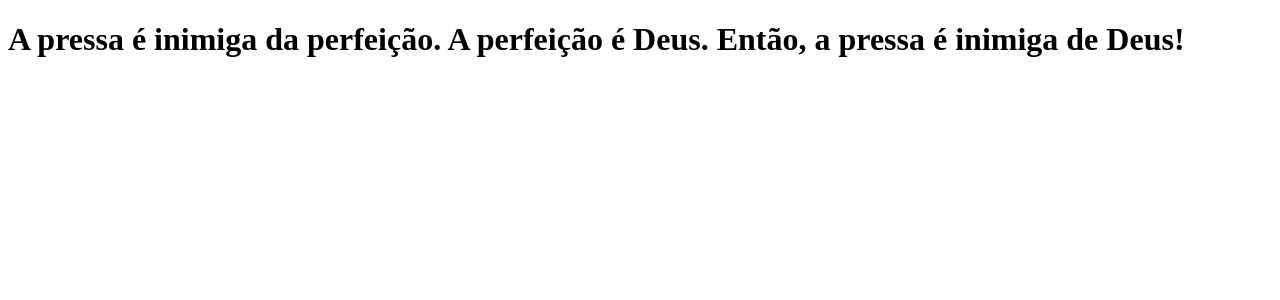
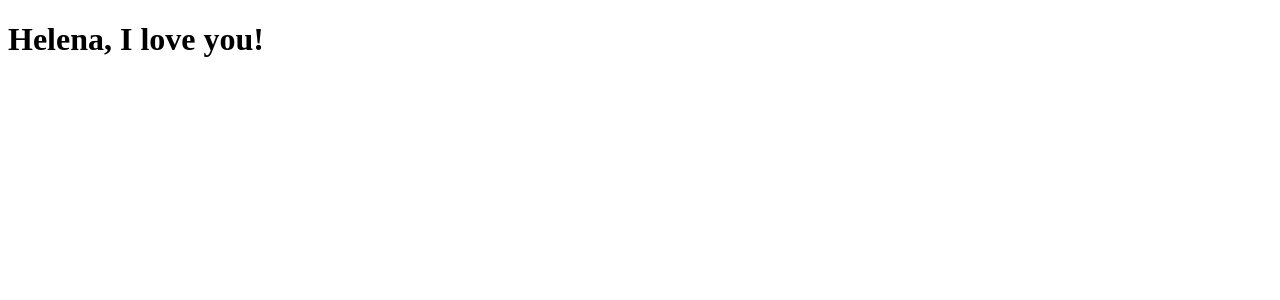
Before and after one commit to rodrigowill/clone-tabnews, a Next.js app: page / in a window 1280 px wide. Shown: the top 300 px of the page. Built offline with nearby package versions, Linux system fonts and the light colour scheme.

Commit message:
modifica a frase

```diff
--- a/pages/index.js
+++ b/pages/index.js
@@ -1,5 +1,5 @@
 function Home() {
-    return <h1>A pressa é inimiga da perfeição. A perfeição é Deus. Então, a pressa é inimiga de Deus!</h1>
+    return <h1>Helena, I love you!</h1>
 }
 
 export default Home;
```
